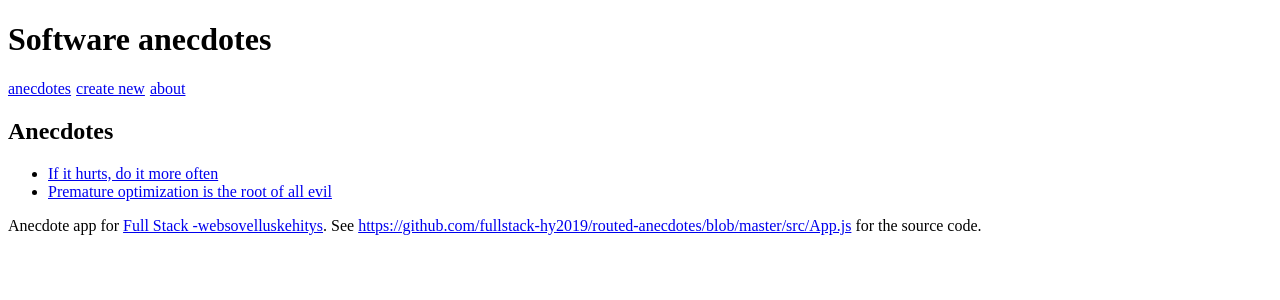
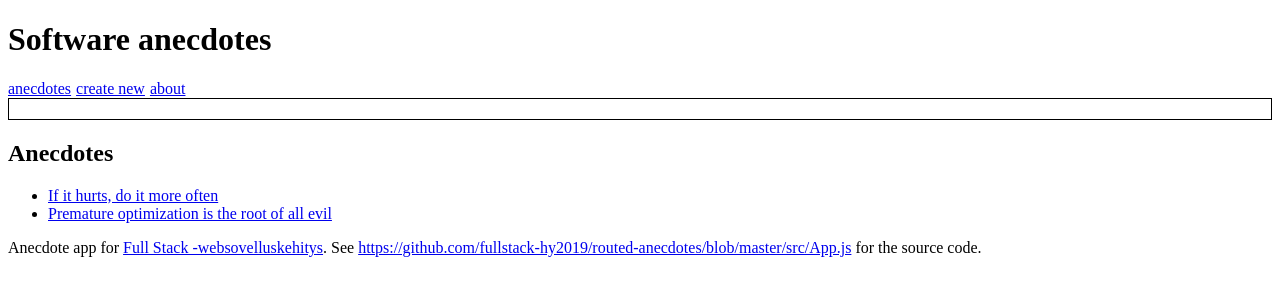
Before and after one commit to ADSmith-100/FullStackOpenPart7, a React (Create React App) app in the folder routed-anecdotes/: page / in a window 1280 px wide. Shown: the top 300 px of the page. Built offline with nearby package versions, Linux system fonts and the light colour scheme; the HTML template or start-up script is replaced by a standard one.

Commit message:
after creation of anecdote, app shows all anecdotes and shows a notification for 10 secs, 7.3 complete

```diff
--- a/routed-anecdotes/src/App.js
+++ b/routed-anecdotes/src/App.js
@@ -4,8 +4,8 @@ import {
   Switch,
   Route,
   Link,
-  useRouteMatch,
-  useLocation,
+  // useRouteMatch,
+  // useLocation,
   useHistory,
   useParams,
 } from "react-router-dom";
@@ -79,6 +79,7 @@ const Footer = () => (
 );
 
 const CreateNew = (props) => {
+  const history = useHistory();
   const [content, setContent] = useState("");
   const [author, setAuthor] = useState("");
   const [info, setInfo] = useState("");
@@ -91,6 +92,7 @@ const CreateNew = (props) => {
       info,
       votes: 0,
     });
+    history.push("/");
   };
 
   return (
@@ -164,13 +166,28 @@ const App = () => {
 
   const [notification, setNotification] = useState("");
 
+  const Notification = () => {
+    const style = {
+      border: "solid",
+      padding: 10,
+      borderWidth: 1,
+    };
+
+    return <div style={style}>{notification}</div>;
+  };
+
   const addNew = (anecdote) => {
     anecdote.id = (Math.random() * 10000).toFixed(0);
     setAnecdotes(anecdotes.concat(anecdote));
+    setNotification(`a new anecdote ${anecdote.content} created!`);
+    setTimeout(() => {
+      setNotification(null);
+    }, 10000);
   };
 
   const anecdoteById = (id) => anecdotes.find((a) => a.id === id);
 
+  // eslint-disable-next-line no-unused-vars
   const vote = (id) => {
     const anecdote = anecdoteById(id);
 
@@ -192,6 +209,7 @@ const App = () => {
       <h1>Software anecdotes</h1>
 
       <Menu />
+      <Notification />
 
       <Switch>
         <Route path="/about">
```
